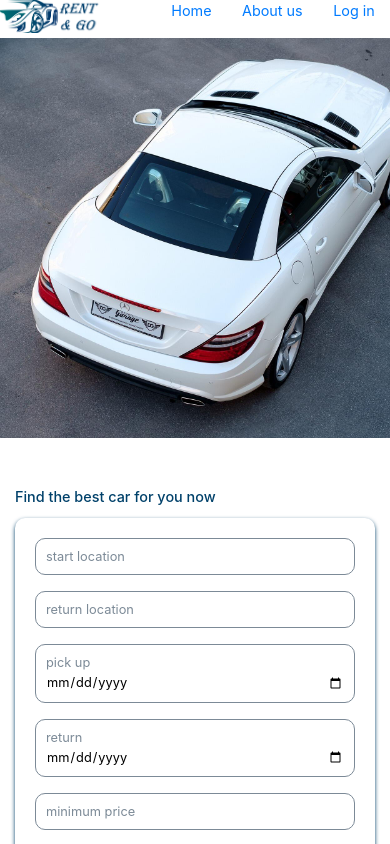
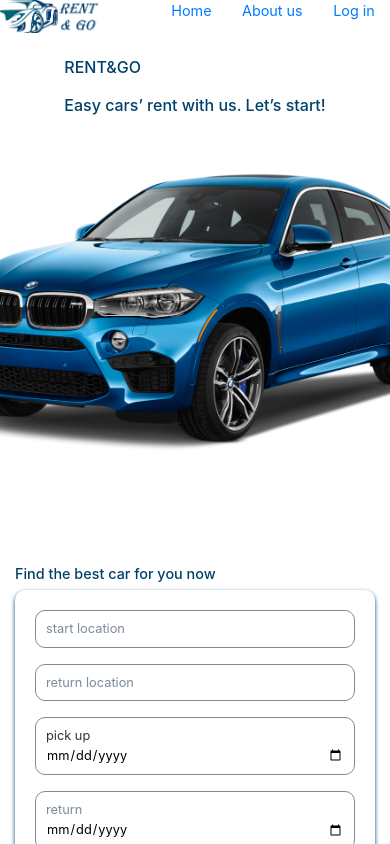
Before and after one commit to Bukabuka321/team-3-hackathon-project, a Next.js app: page / in a window 390 px wide. Shown: the top 844 px of the page. Built offline with nearby package versions, Linux system fonts and the light colour scheme.

Commit message:
changed CarLanding img

```diff
--- a/pages/index.js
+++ b/pages/index.js
@@ -1,7 +1,7 @@
 import Head from "next/head";
 import { Inter } from "@next/font/google";
 import styles from "../styles/Home.module.css";
-import CarLanding from "../public/images/carLanding.jpg";
+import CarLanding from "../public/images/carLanding.png";
 import Image from "next/image";
 import "bootstrap/dist/css/bootstrap.css";
 import { Container, Row, Col } from "reactstrap";
@@ -18,12 +18,19 @@ export default function Home() {
         <link rel="icon" href="/favicon.ico" />
       </Head>
       <main className={styles.main}>
+        <div>
+          <h1>
+            RENT&GO <br />
+            <br />
+            Easy cars’ rent with us. Let’s start!
+          </h1>
+        </div>
         <div className={styles.backImg}>
           <Image
             src={CarLanding}
             alt="Picture of the car"
             height={400}
-            responsive
+            responsive={true}
           />
         </div>
         <div>
--- a/styles/Home.module.css
+++ b/styles/Home.module.css
@@ -5,8 +5,14 @@
   align-items: center;
   padding: 0;
   margin: 0;
-
   min-height: 100vh;
+}
+.main h1 {
+  font-size: 1.5em;
+  color: #00416a;
+  margin-top: 20px;
+  margin: 0;
+  padding: 0;
 }
 .search_form_title {
   font-size: 1.2em;
@@ -185,6 +191,12 @@
   .content {
     padding: 4rem;
   }
+  .main h1 {
+    font-size: 1rem;
+    color: #00416a;
+    margin-top: 20px;
+    padding: 0;
+  }
   .search_form_title {
     font-size: 0.9em;
   }
--- a/styles/globals.css
+++ b/styles/globals.css
@@ -105,7 +105,6 @@ a {
   width: 100%;
   display: flex;
   justify-content: space-between;
-  background-color: non;
 }
 
 .header_list {
--- a/styles/search_car_form.module.css
+++ b/styles/search_car_form.module.css
@@ -7,7 +7,7 @@
   border-radius: 10px;
   box-shadow: 0 2px 4px #00416a;
   padding: 20px 20px;
-  margin: 5px 0 50px 0;
+  margin: 0;
   min-width: 400px;
 }
 
@@ -17,7 +17,7 @@
 .pick_up_date::before {
   content: "pick up";
   margin-right: 0.2rem;
-  color: #7c8a97;
+  color: #29333c;
 }
 .return_date::before {
   content: "return";
```
Also changed, not shown: public/images/carLanding.png (added).
